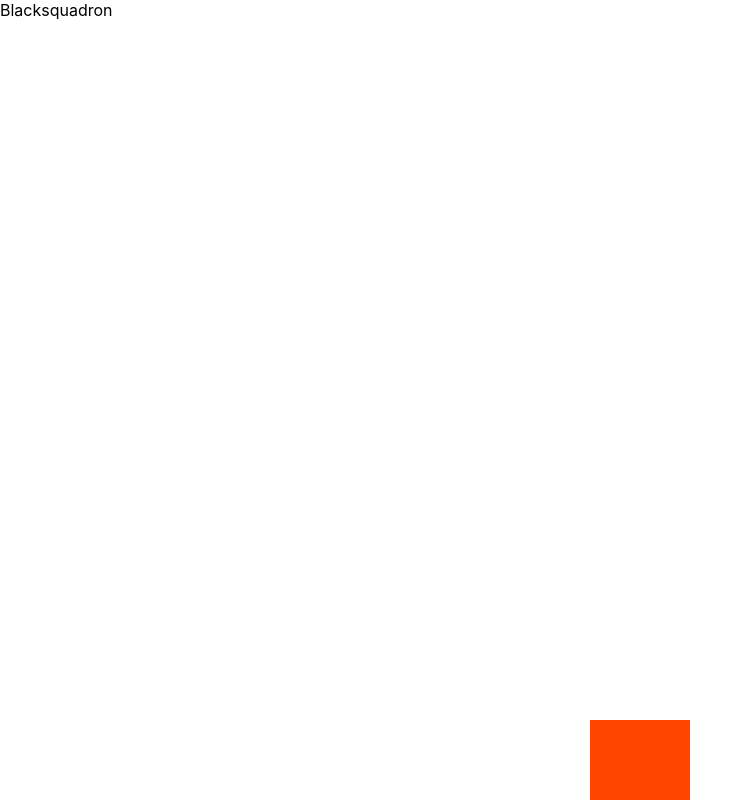
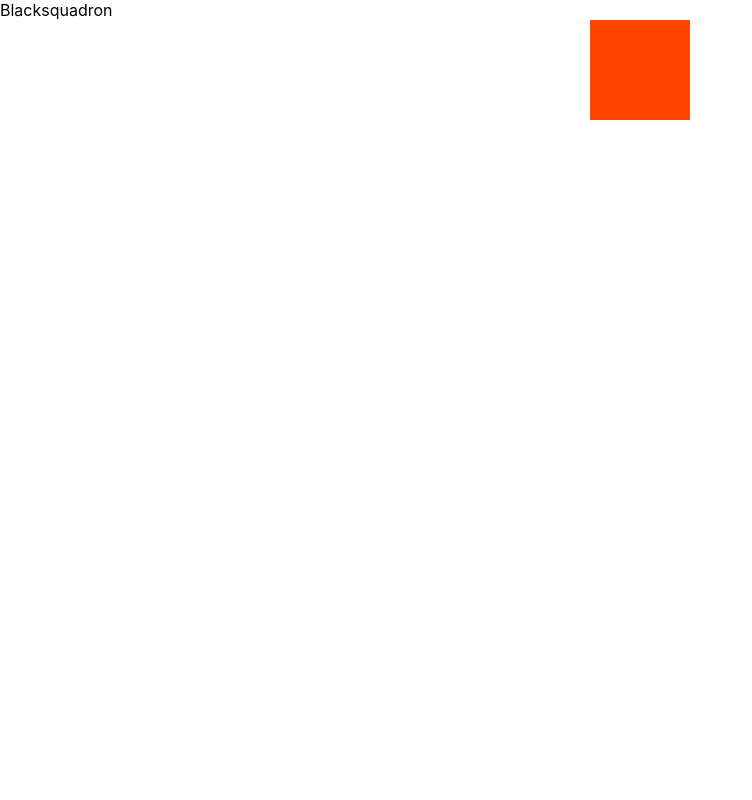
Before and after one commit to almaz73/FatherAndSon, a Nuxt app: page /Task in a window 1280 px wide. Shown: the whole page, without its empty margins (0-752 px from the left). Built offline with nearby package versions, Linux system fonts and the light colour scheme.

Commit message:
my second commit

```diff
--- a/pages/Task.vue
+++ b/pages/Task.vue
@@ -24,7 +24,7 @@
     height: 100%;
     position: fixed;
     display: flex;
-    align-items: end;
+    align-items: flex-start;
     justify-content: center;
   }
 
```
